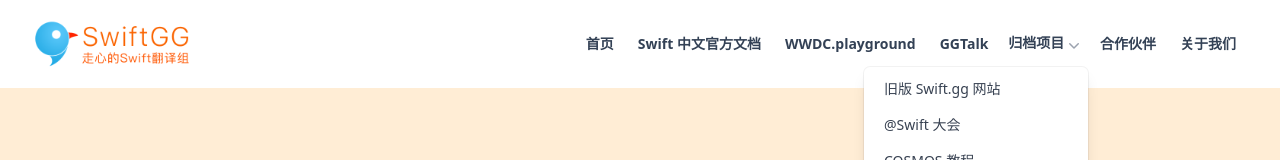
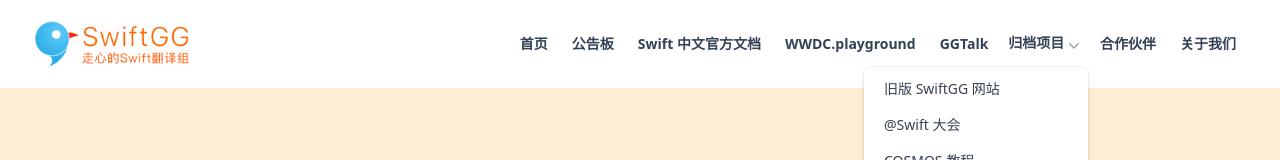
Before and after one commit to SwiftGGTeam/swiftgg-homepage-new, a Vue app: page / in a window 1280 px wide. Both pictures are taken after a click on the button "归档项目". Shown: the top 160 px of the page. Built offline with nearby package versions, Linux system fonts and the light colour scheme.

Commit message:
add board and update archive project title

```diff
--- a/src/components/MobileMenu.vue
+++ b/src/components/MobileMenu.vue
@@ -16,6 +16,7 @@ const gg = useGGStore();
     <div class="relative top-[6.5rem] px-3" >
       <div class="flex flex-col items-start md:hidden">
         <nav-link @click="gg.toggleMobileMenu()" href="/" class="font-bold px-3 rounded-md py-2">首页</nav-link>
+        <nav-link @click="gg.toggleMobileMenu()" href="https://board.swiftgg.team/" class="font-bold px-3 rounded-md py-2">公告板</nav-link>
         <nav-link @click="gg.toggleMobileMenu()" href="#Manual" class="font-bold px-3 rounded-md py-2">Swift 中文官方文档</nav-link>
         <nav-link @click="gg.toggleMobileMenu()" href="#Playground" class="font-bold px-3 rounded-md py-2">WWDC.playground</nav-link>
         <nav-link @click="gg.toggleMobileMenu()" href="https://talk.swift.gg/" target="_blank" class="font-bold px-3 rounded-md py-2">GGTalk</nav-link>
@@ -27,7 +28,7 @@ const gg = useGGStore();
           </DisclosureButton>
 
           <DisclosurePanel as="ul" class="mt-1">
-            <a @click="gg.toggleMobileMenu()" href="https://archive.swift.gg" :class="[active ? 'bg-violet-950 text-slate-100' : 'text-slate-200', 'block px-4 py-2 text-md']">旧版 Swift.gg 网站</a>
+            <a @click="gg.toggleMobileMenu()" href="https://archive.swift.gg" :class="[active ? 'bg-violet-950 text-slate-100' : 'text-slate-200', 'block px-4 py-2 text-md']">旧版 SwiftGG 网站</a>
             <a @click="gg.toggleMobileMenu()" href="https://github.com/atConf" :class="[active ? 'bg-violet-950 text-slate-100' : 'text-slate-200', 'block px-4 py-2 text-md']">@Swift 大会</a>
             <a @click="gg.toggleMobileMenu()" href="https://github.com/SwiftGGTeam/COSMOS" :class="[active ? 'bg-violet-950 text-slate-100' : 'text-slate-200', 'block px-4 py-2 text-md']">COSMOS 教程</a>
             <a @click="gg.toggleMobileMenu()" href="https://numbbbbb.gitbooks.io/ios-accessibility-programming-guide-in-chinese/content/index.html" :class="[active ? 'bg-violet-950 text-slate-100' : 'text-slate-200', 'block px-4 py-2 text-md']">无障碍开发指导</a>
--- a/src/components/NavHeader.vue
+++ b/src/components/NavHeader.vue
@@ -32,6 +32,7 @@ const gg = useGGStore()
         <!-- Desktop menu start-->
         <div class="hidden md:flex md:items-center">
           <nav-link href="/" class="font-bold px-3 rounded-full">首页</nav-link>
+          <nav-link href="https://board.swiftgg.team/" class="font-bold px-3 rounded-full">公告板</nav-link>
           <nav-link href="#Manual" class="font-bold px-3 rounded-full">Swift 中文官方文档</nav-link>
           <nav-link href="#Playground" class="font-bold px-3 rounded-full">WWDC.playground</nav-link>
           <nav-link href="https://talk.swift.gg/" target="_blank" class="font-bold px-3 rounded-full">GGTalk</nav-link>
@@ -49,7 +50,7 @@ const gg = useGGStore()
                 <div class="px-1 py-1">
                   <MenuItem as="div" v-slot="{ active }">
                     <a href="https://archive.swift.gg"
-                      :class="[active ? 'bg-gray-100 text-gray-900' : 'text-gray-700', 'block px-4 py-2 text-sm']">旧版 Swift.gg 网站</a>
+                      :class="[active ? 'bg-gray-100 text-gray-900' : 'text-gray-700', 'block px-4 py-2 text-sm']">旧版 SwiftGG 网站</a>
                   </MenuItem>
                   <MenuItem as="div" v-slot="{ active }">
                     <a href="https://github.com/atConf"
```
